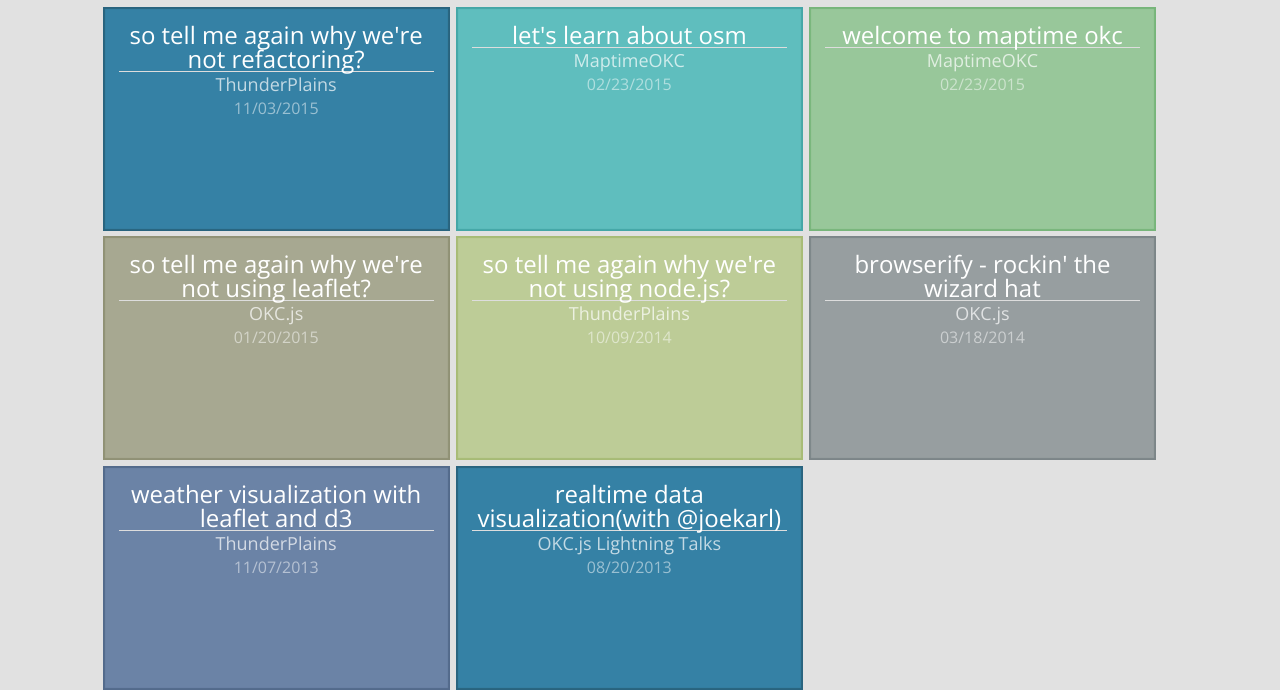
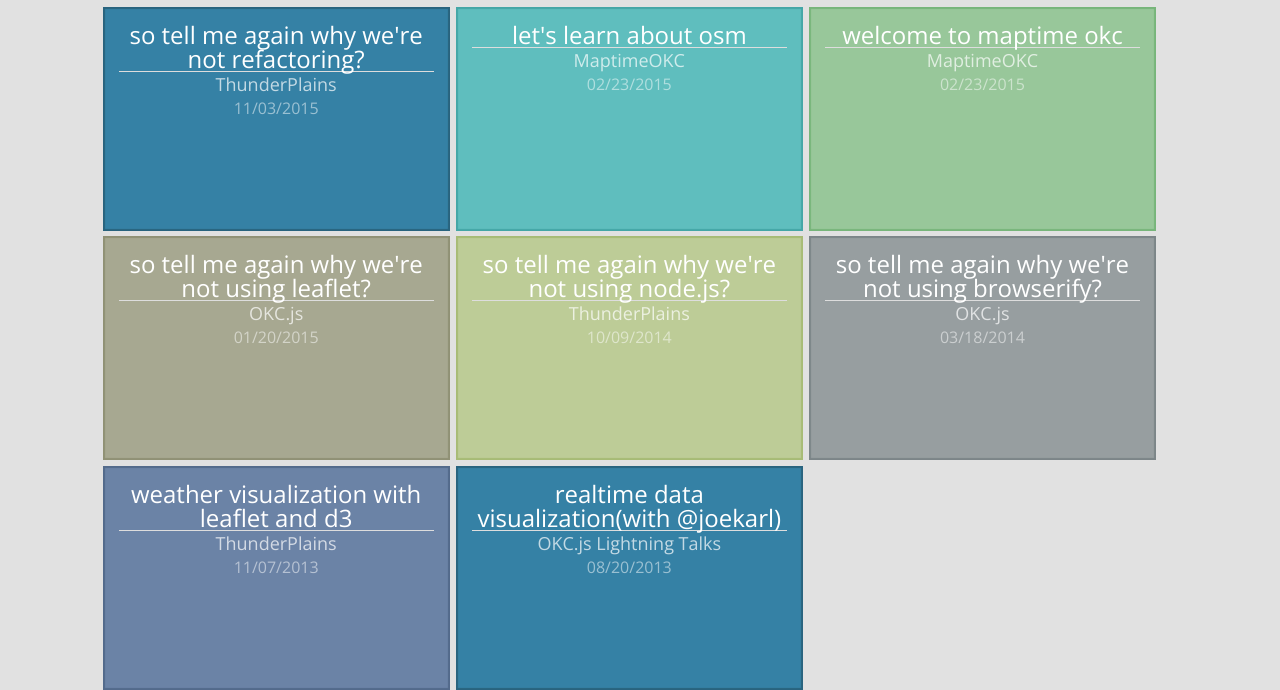
Before and after one commit to jvrousseau/jvrousseau.github.io, a Jekyll site: the page built from presentations.html, in a window 1280 px wide. Shown: the part 257-947 px from the top of the page. Built offline with Jekyll 4.4.1, drawn with Linux system fonts in a browser that asks for light colours.

Commit message:
renamed browersify talk to be silly

```diff
--- a/presentations.html
+++ b/presentations.html
@@ -36,7 +36,7 @@
             <div class='date'>10/09/2014</div>
         </a>
         <a href="http://rousseau.io/browserify-okcjs" class="grid-item" target="_blank">
-            <div class='title'>browserify - rockin' the wizard hat</div>
+            <div class='title'>so tell me again why we're not using browserify?</div>
             <hr/>
             <div class='description'>OKC.js</div>
             <div class='date'>03/18/2014</div>
```
